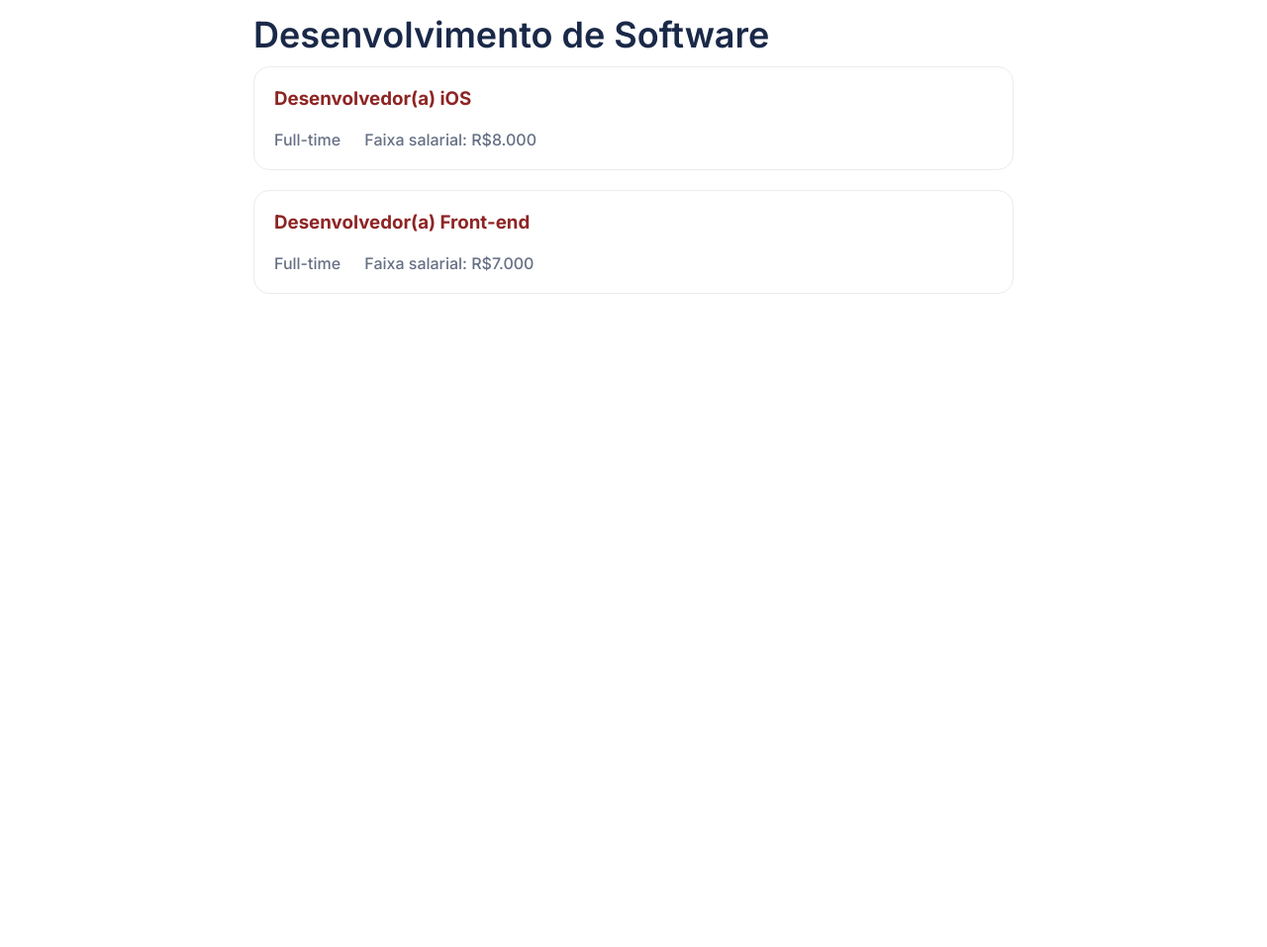
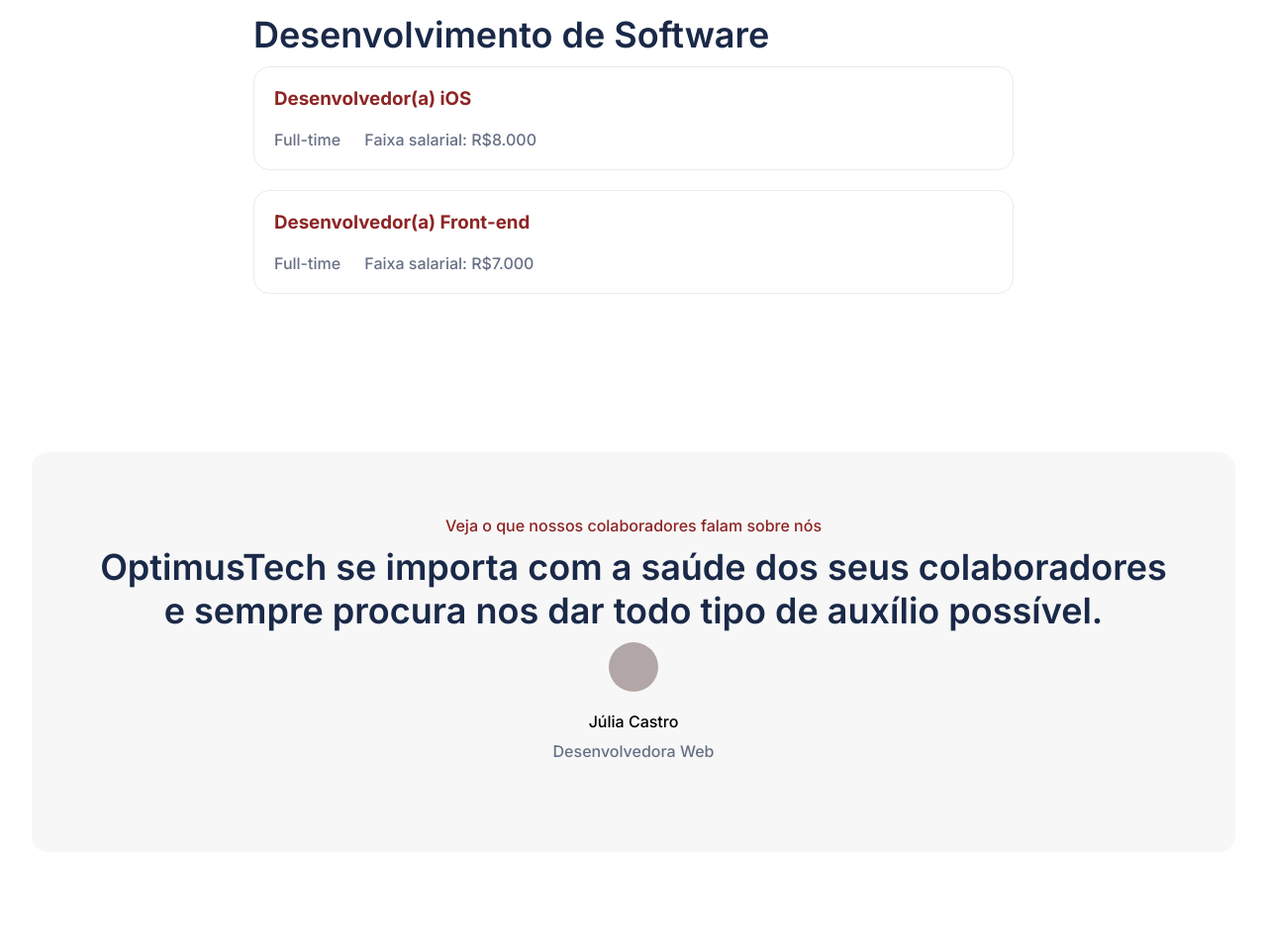
Before and after one commit to JulianeFerreira/7DaysOfCode-HTML-CSS, a plain HTML site: page index.html in a window 1280 px wide. Shown: the part 1727-2684 px from the top of the page at 99% size. Before the commit the page ends 2154 px from the top, so only its background shows below. Drawn offline with Linux system fonts and the light colour scheme.

Commit message:
sessão depoimentos criada

```diff
--- a/assets/style.css
+++ b/assets/style.css
@@ -175,3 +175,29 @@
     display: inline-block;
     padding: 20px 20px 0 0;
 }
+
+.depoimentos {
+    height: 500px;
+    text-align: center;
+}
+
+.depoimentos .content {
+    width: 1216px;
+    height: 404px;
+    border-radius: 16px;
+    padding: 64px;
+    background: rgba(19, 4, 4, 0.03);
+}
+
+.depoimentos .avatar {
+    display: inline-block;
+}
+
+.depoimentos .avatar-img {
+    width: 50px;
+    height: 50px;
+    margin: 0 auto;
+    margin-bottom: 20px;
+    border-radius: 50%;
+    background: rgba(150, 134, 134, 0.706);
+}
--- a/index.html
+++ b/index.html
@@ -82,7 +82,6 @@
                 </div>
             </div>
         </section>
-
         <section class="vagas">
             <div class="talentos">
                 <div class="container">
@@ -137,6 +136,26 @@
                 </div>
             </div>
         </section>
+        <section class="depoimentos">
+            <div class="container">
+                <div class="content">
+                    <div class="quote">
+                        <span class="main-title">Veja o que nossos colaboradores falam sobre nós</span>
+                        <h2 class="title">OptimusTech se importa com a saúde dos seus colaboradores
+                            e sempre procura nos dar todo tipo de auxílio possível.</h2>
+                    </div>
+                    <div class="attribution">
+                        <div class="avatar">
+                            <div class="avatar-img">
+                                <img src="" alt="">
+                            </div>
+                            <span>Júlia Castro</span>
+                            <p class="supporting-text">Desenvolvedora Web</p>
+                        </div>
+                    </div>
+                </div>
+            </div>
+        </section>
     </main>
 </body>
 
```
Also changed, not shown: 1 other file.
